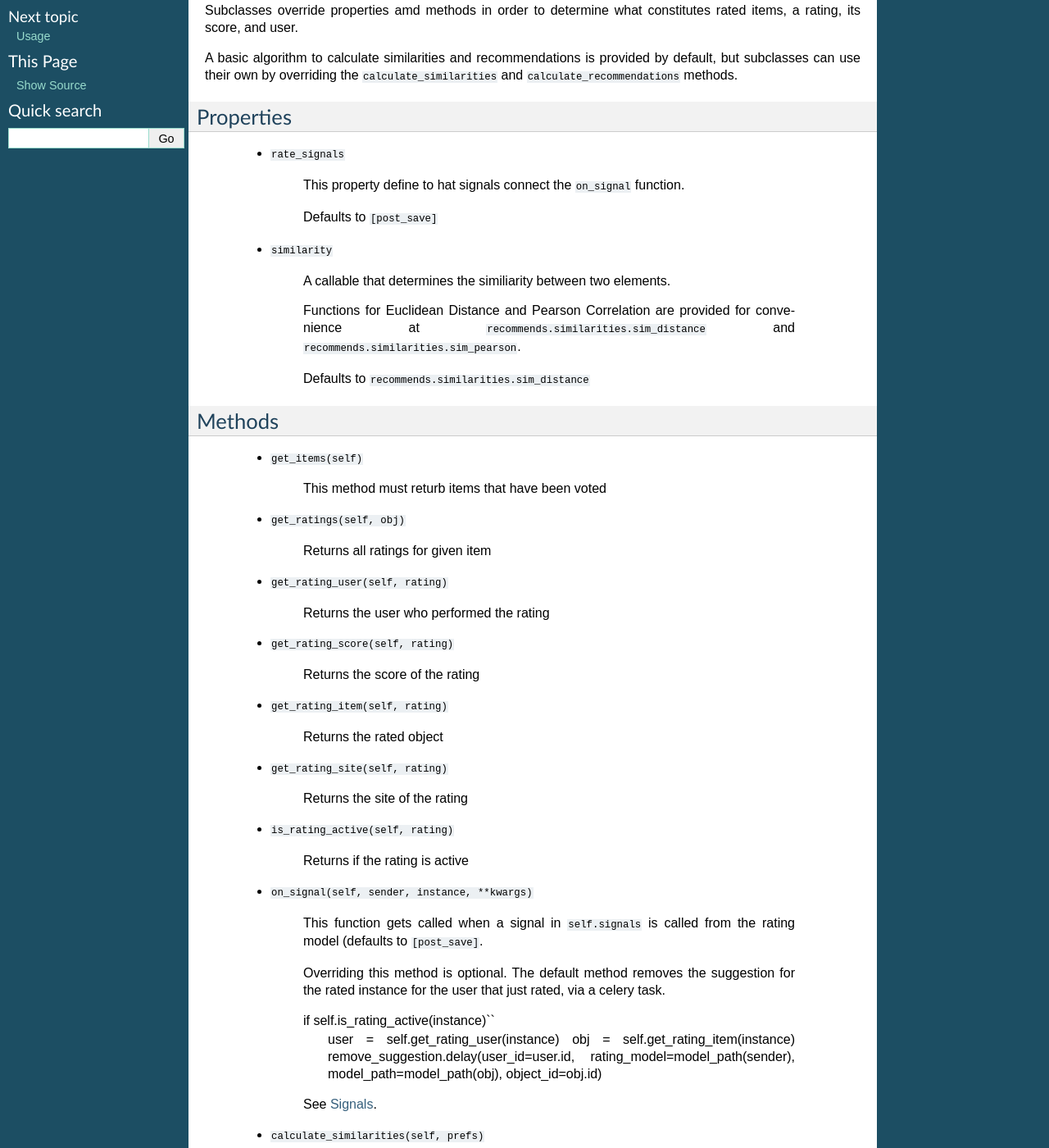
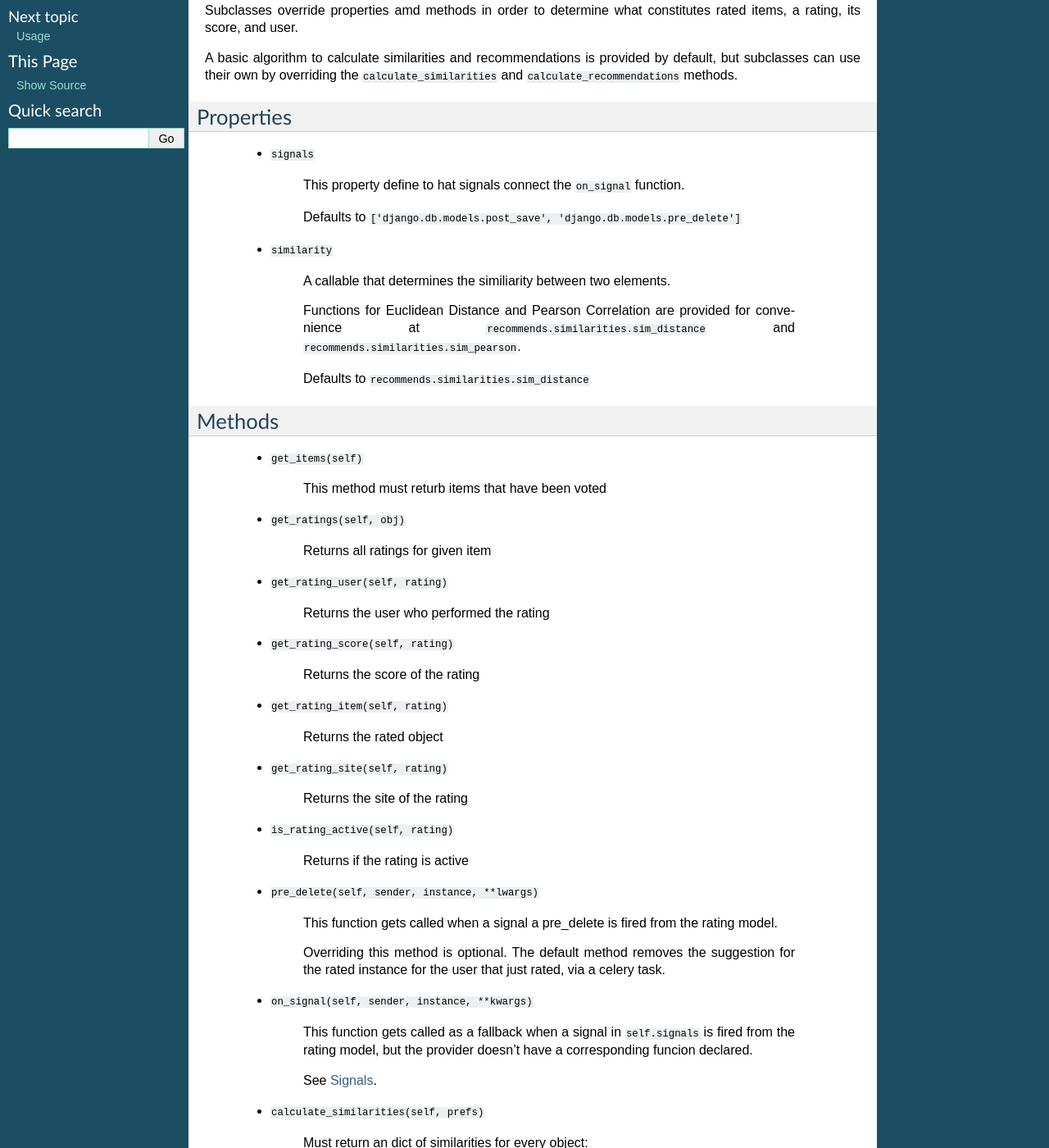
Before and after one commit to fcurella/django-recommends, a Sphinx documentation site: the page built from docs/providers.rst, in a window 1280 px wide and 1400 px high, scrolled down 208 px. Shown: the whole window at 82% size. Built offline with Sphinx 7.4.7, drawn with Linux system fonts in a browser that asks for light colours.

Commit message:
fixed some docs, removed unnecessary import

```diff
--- a/docs/providers.rst
+++ b/docs/providers.rst
@@ -12,11 +12,11 @@
 
 Properties
 ----------
-    * ``rate_signals``
+    * ``signals``
 
         This property define to hat signals connect the ``on_signal`` function.
 
-        Defaults to ``[post_save]``
+        Defaults to ``['django.db.models.post_save', 'django.db.models.pre_delete']``
 
     * ``similarity``
 
@@ -57,16 +57,15 @@
 
         Returns if the rating is active
 
-    * ``on_signal(self, sender, instance, **kwargs)``
+    * ``pre_delete(self, sender, instance, **lwargs)``
 
-        This function gets called when a signal in ``self.signals`` is called from the rating model (defaults to ``[post_save]``.
+        This function gets called when a signal a pre_delete is fired from the rating model.
 
         Overriding this method is optional. The default method removes the suggestion for the rated instance for the user that just rated, via a celery task.
 
-        if self.is_rating_active(instance)``
-            user = self.get_rating_user(instance)
-            obj = self.get_rating_item(instance)
-            remove_suggestion.delay(user_id=user.id, rating_model=model_path(sender), model_path=model_path(obj), object_id=obj.id)
+    * ``on_signal(self, sender, instance, **kwargs)``
+
+        This function gets called as a fallback when a signal in ``self.signals`` is fired from the rating model, but the provider doesn't have a corresponding funcion declared.
 
         See :doc:`signals`.
 
--- a/docs/signals.rst
+++ b/docs/signals.rst
@@ -11,10 +11,10 @@ You can override this function or connect to a different set of signals on the p
         signals = ['django.db.models.post_save', 'django.db.models.pre_delete']
 
         def post_save(self, sender, instance, **kwargs):
-            # Code that hadnles what should happen…
+            # Code that handles what should happen…
 
         def pre_delete(self, sender, instance, **kwargs):
-            # Code that hadnles what should happen…
+            # Code that handles what should happen…
 
 
 By default, a ``RecommendationProvider`` registers a function with the ``pre_delete`` signal that removes the suggestion for the deleted rated object (via the its storage's ``remove_recommendation`` and ``remove_similarity`` methods).
```
Also changed, not shown: 1 other file.
